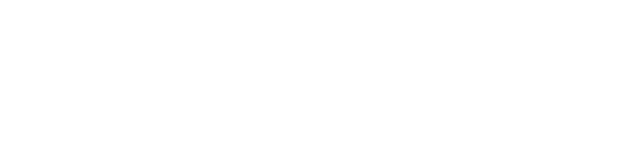
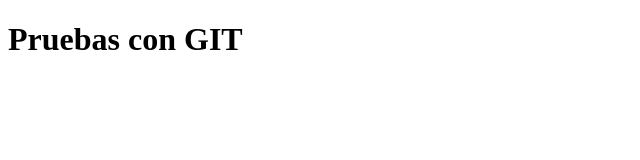
Before and after one commit to darkbazory/pruebas-vc, a plain HTML site: page index.html in a window 1280 px wide. Shown: the whole page, without its empty margins (0-640 px from the left). Drawn offline with Linux system fonts and the light colour scheme.

Commit message:
titulo index

```diff
--- a/index.html
+++ b/index.html
@@ -4,9 +4,10 @@
     <meta charset="UTF-8">
     <meta http-equiv="X-UA-Compatible" content="IE=edge">
     <meta name="viewport" content="width=device-width, initial-scale=1.0">
-    <title>Document</title>
+    <title>Prueba GIT</title>
 </head>
 <body>
+    <h1>Pruebas con GIT</h1>
 
 </body>
 </html>
```
